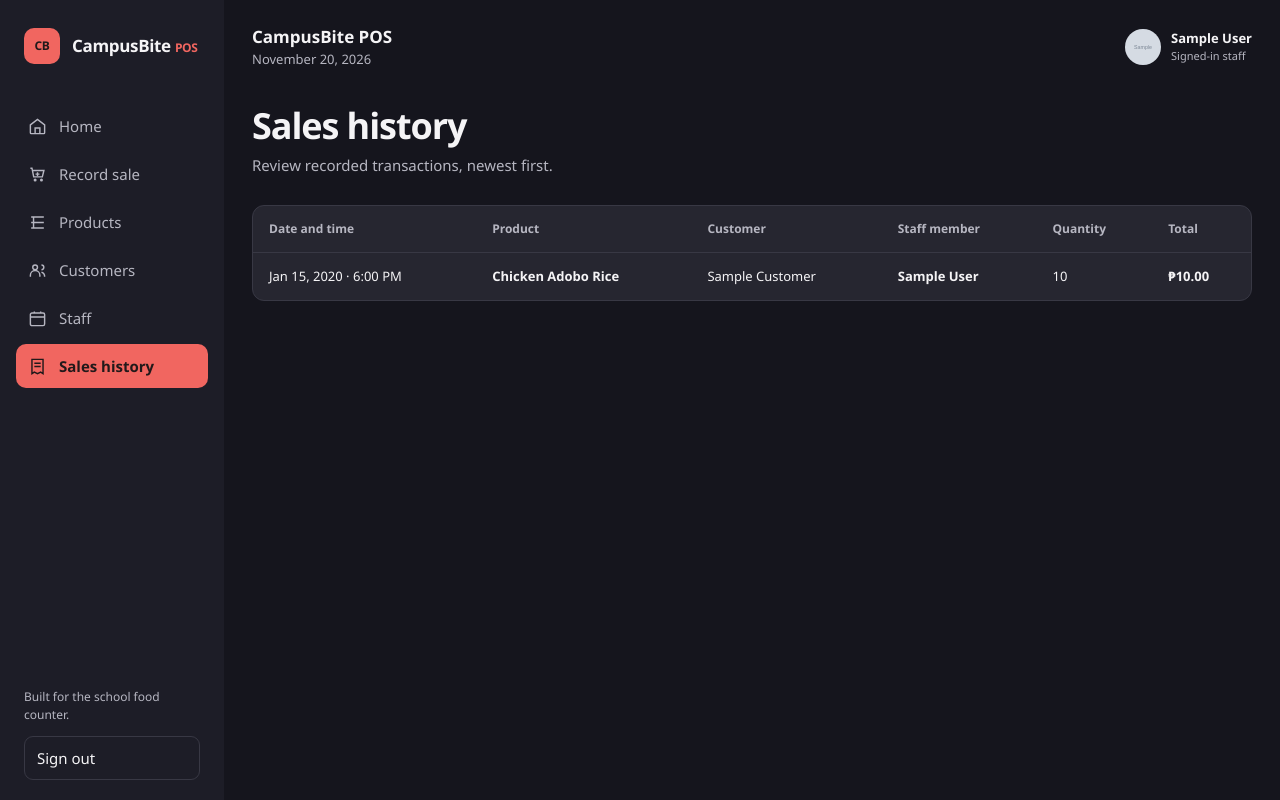
After one commit to chadwin25/final-project, a Laravel app: page /sales/history in a window 1280 px wide. The commit adds this page. Run offline with Laravel 12, Linux system fonts and the light colour scheme; a user stored in the database is signed in; data comes from the database, SQL or seed files in the repository; tables that the repository leaves empty hold one stand-in row (values such as "Sample post"); grey boxes marked "Sample" are stand-in pictures.

Commit message:
Add paginated sales history

```diff
--- a/app/Http/Controllers/SaleController.php
+++ b/app/Http/Controllers/SaleController.php
@@ -14,6 +14,17 @@ use Illuminate\Validation\ValidationException;
 
 class SaleController extends Controller
 {
+    public function index(): View
+    {
+        $sales = Sale::query()
+            ->with(['product', 'customer', 'staff'])
+            ->orderByDesc('created_at')
+            ->orderByDesc('id')
+            ->paginate(15);
+
+        return view('sales.history', compact('sales'));
+    }
+
     public function create(): View
     {
         $products = Product::query()
--- /dev/null
+++ b/public/css/sales-history.css
@@ -0,0 +1,146 @@
+.management-heading {
+    display: flex;
+    align-items: end;
+    justify-content: space-between;
+    gap: 20px;
+    margin-bottom: 28px;
+}
+
+.management-heading h1 {
+    margin: 0;
+    font-size: clamp(27px, 3vw, 36px);
+    line-height: 1.15;
+    letter-spacing: -0.03em;
+}
+
+.management-heading p {
+    margin: 8px 0 0;
+    color: var(--muted);
+}
+
+.management-empty {
+    padding: 32px;
+    border-radius: 12px;
+    background: var(--panel);
+}
+
+.management-empty h2 {
+    margin: 0;
+    font-size: 18px;
+}
+
+.management-empty p {
+    margin-bottom: 0;
+    color: var(--muted);
+}
+
+.sales-history-table-wrap {
+    overflow-x: auto;
+    border: 1px solid var(--line);
+    border-radius: 12px;
+    background: var(--card);
+}
+
+.sales-history-table {
+    width: 100%;
+    border-collapse: collapse;
+    text-align: left;
+}
+
+.sales-history-table th,
+.sales-history-table td {
+    padding: 14px 16px;
+    border-bottom: 1px solid var(--line);
+    vertical-align: middle;
+}
+
+.sales-history-table th {
+    color: var(--muted);
+    font-size: 12px;
+    font-weight: 650;
+    white-space: nowrap;
+}
+
+.sales-history-table td {
+    font-size: 13px;
+}
+
+.sales-history-table tbody tr:last-child td {
+    border-bottom: 0;
+}
+
+.sales-history-table td strong,
+.sales-history-note {
+    display: block;
+}
+
+.sales-history-note {
+    color: var(--muted);
+    font-size: 11px;
+}
+
+.sales-history-total {
+    font-weight: 700;
+    font-variant-numeric: tabular-nums;
+    white-space: nowrap;
+}
+
+.management-pagination {
+    display: flex;
+    align-items: center;
+    justify-content: center;
+    gap: 20px;
+    margin-top: 24px;
+    color: var(--muted);
+    font-size: 13px;
+}
+
+.management-pagination a {
+    color: var(--text);
+    text-underline-offset: 3px;
+}
+
+@media (max-width: 760px) {
+    .sales-history-table,
+    .sales-history-table tbody,
+    .sales-history-table tr,
+    .sales-history-table td {
+        display: block;
+        width: 100%;
+    }
+
+    .sales-history-table thead {
+        position: absolute;
+        width: 1px;
+        height: 1px;
+        overflow: hidden;
+        clip: rect(0, 0, 0, 0);
+        white-space: nowrap;
+        clip-path: inset(50%);
+    }
+
+    .sales-history-table tbody tr {
+        padding: 8px 0;
+        border-bottom: 1px solid var(--line);
+    }
+
+    .sales-history-table tbody tr:last-child {
+        border-bottom: 0;
+    }
+
+    .sales-history-table td {
+        display: grid;
+        grid-template-columns: minmax(105px, 0.7fr) minmax(0, 1fr);
+        gap: 12px;
+        padding: 7px 14px;
+        border: 0;
+        overflow-wrap: anywhere;
+    }
+
+    .sales-history-table td::before {
+        content: attr(data-label);
+        color: var(--muted);
+        font-size: 12px;
+        font-weight: 650;
+    }
+}
--- a/resources/views/layouts/pos.blade.php
+++ b/resources/views/layouts/pos.blade.php
@@ -80,14 +80,17 @@
                 <span>Staff</span>
             </a>
 
-            <span class="nav-item is-planned">
+            <a
+                class="nav-item {{ request()->routeIs('sales.history') ? 'is-active' : '' }}"
+                href="{{ route('sales.history') }}"
+                @if (request()->routeIs('sales.history')) aria-current="page" @endif
+            >
                 <svg viewBox="0 0 24 24" fill="none" stroke="currentColor" stroke-width="1.8" aria-hidden="true">
                     <path d="M5 3h14v18l-3-2-4 2-4-2-3 2V3Z"/>
                     <path d="M8 8h8M8 12h8"/>
                 </svg>
                 <span>Sales history</span>
-                <small>Soon</small>
-            </span>
+            </a>
         </nav>
 
         <div class="sidebar-bottom">
@@ -103,7 +106,7 @@
         <header class="topbar">
             <div>
                 <p class="topbar-name">CampusBite POS</p>
-                <p class="topbar-date">{{ now('Asia/Shanghai')->format('F j, Y') }}</p>
+                <p class="topbar-date">{{ now('Asia/Manila')->format('F j, Y') }}</p>
             </div>
             <div class="cashier">
                 @if (auth()->user()->avatar)
--- /dev/null
+++ b/resources/views/sales/history.blade.php
@@ -0,0 +1,84 @@
+@extends('layouts.pos')
+
+@section('title', 'Sales history · CampusBite POS')
+
+@push('styles')
+<link rel="stylesheet" href="{{ asset('css/sales-history.css') }}">
+@endpush
+
+@section('content')
+<div class="management-heading">
+    <div>
+        <h1>Sales history</h1>
+        <p>Review recorded transactions, newest first.</p>
+    </div>
+</div>
+
+@if ($sales->isEmpty())
+    <div class="management-empty">
+        <h2>No sales recorded yet</h2>
+        <p>Transactions will appear here after a sale is recorded.</p>
+        <a href="{{ route('sales.create') }}">Record a sale</a>
+    </div>
+@else
+    <div class="sales-history-table-wrap">
+        <table class="sales-history-table">
+            <thead>
+                <tr>
+                    <th scope="col">Date and time</th>
+                    <th scope="col">Product</th>
+                    <th scope="col">Customer</th>
+                    <th scope="col">Staff member</th>
+                    <th scope="col">Quantity</th>
+                    <th scope="col">Total</th>
+                </tr>
+            </thead>
+            <tbody>
+                @foreach ($sales as $sale)
+                    <tr>
+                        <td data-label="Date and time">
+                            @php($saleDate = $sale->created_at->copy()->timezone('Asia/Manila'))
+                            <time datetime="{{ $saleDate->toIso8601String() }}">
+                                {{ $saleDate->format('M j, Y · g:i A') }}
+                            </time>
+                        </td>
+                        <td data-label="Product">
+                            <strong>{{ $sale->product?->name ?? 'Product unavailable' }}</strong>
+                            @if ($sale->product?->trashed())
+                                <span class="sales-history-note">Archived</span>
+                            @endif
+                        </td>
+                        <td data-label="Customer">{{ $sale->customer?->full_name ?? 'No customer linked' }}</td>
+                        <td data-label="Staff member">
+                            <strong>{{ $sale->staff?->full_name ?? 'Staff unavailable' }}</strong>
+                            @if ($sale->staff?->trashed())
+                                <span class="sales-history-note">Archived</span>
+                            @endif
+                        </td>
+                        <td data-label="Quantity">{{ $sale->quantity }}</td>
+                        <td class="sales-history-total" data-label="Total">₱{{ number_format((float) $sale->total_price, 2) }}</td>
+                    </tr>
+                @endforeach
+            </tbody>
+        </table>
+    </div>
+
+    @if ($sales->hasPages())
+        <nav class="management-pagination" aria-label="Sales history pages">
+            @if ($sales->onFirstPage())
+                <span>Previous</span>
+            @else
+                <a href="{{ $sales->previousPageUrl() }}">Previous</a>
+            @endif
+
+            <span>Page {{ $sales->currentPage() }} of {{ $sales->lastPage() }}</span>
+
+            @if ($sales->hasMorePages())
+                <a href="{{ $sales->nextPageUrl() }}">Next</a>
+            @else
+                <span>Next</span>
+            @endif
+        </nav>
+    @endif
+@endif
+@endsection
--- a/routes/web.php
+++ b/routes/web.php
@@ -24,6 +24,9 @@ Route::middleware('auth')->group(function () {
     Route::get('/sales/create', [SaleController::class, 'create'])
         ->name('sales.create');
 
+    Route::get('/sales/history', [SaleController::class, 'index'])
+        ->name('sales.history');
+
     Route::post('/sales', [SaleController::class, 'store'])
         ->name('sales.store');
 
```
Also changed, not shown: tests/Feature/SaleManagementTest.php (+78 -0 lines).
